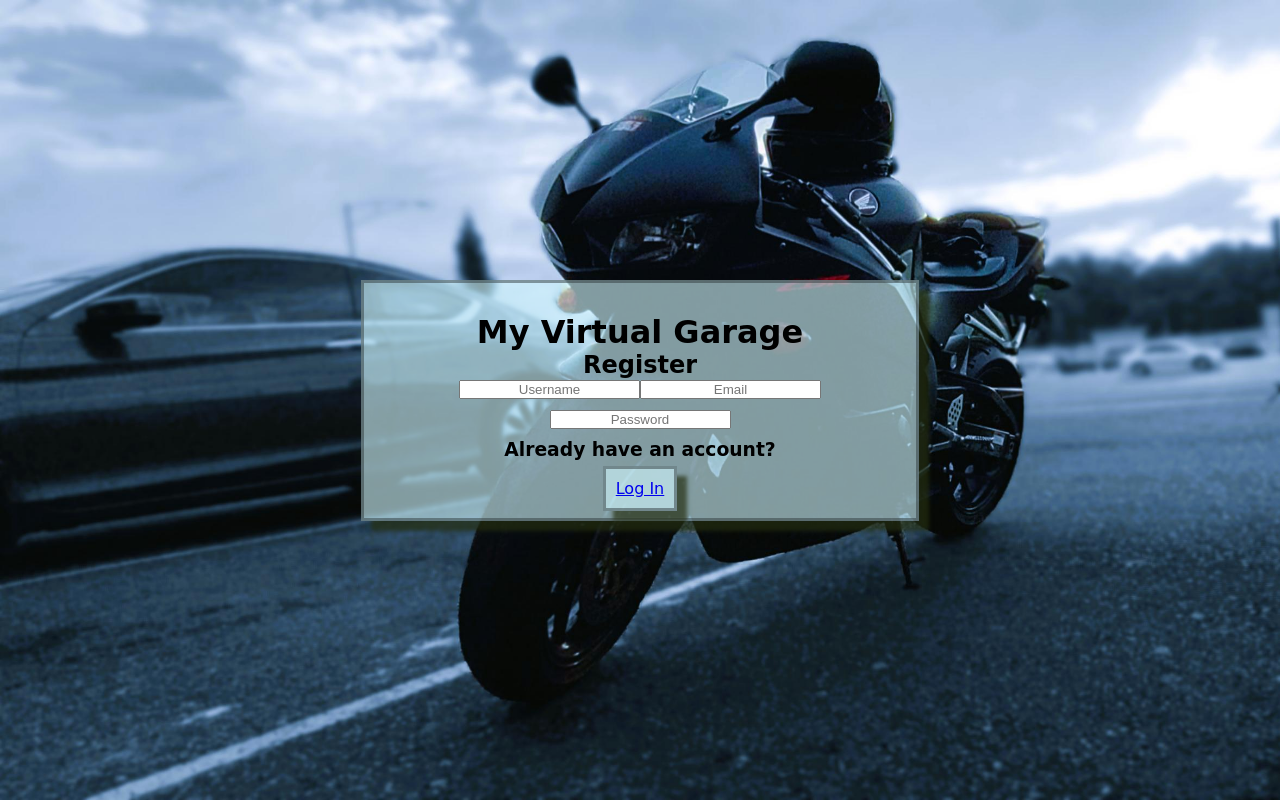
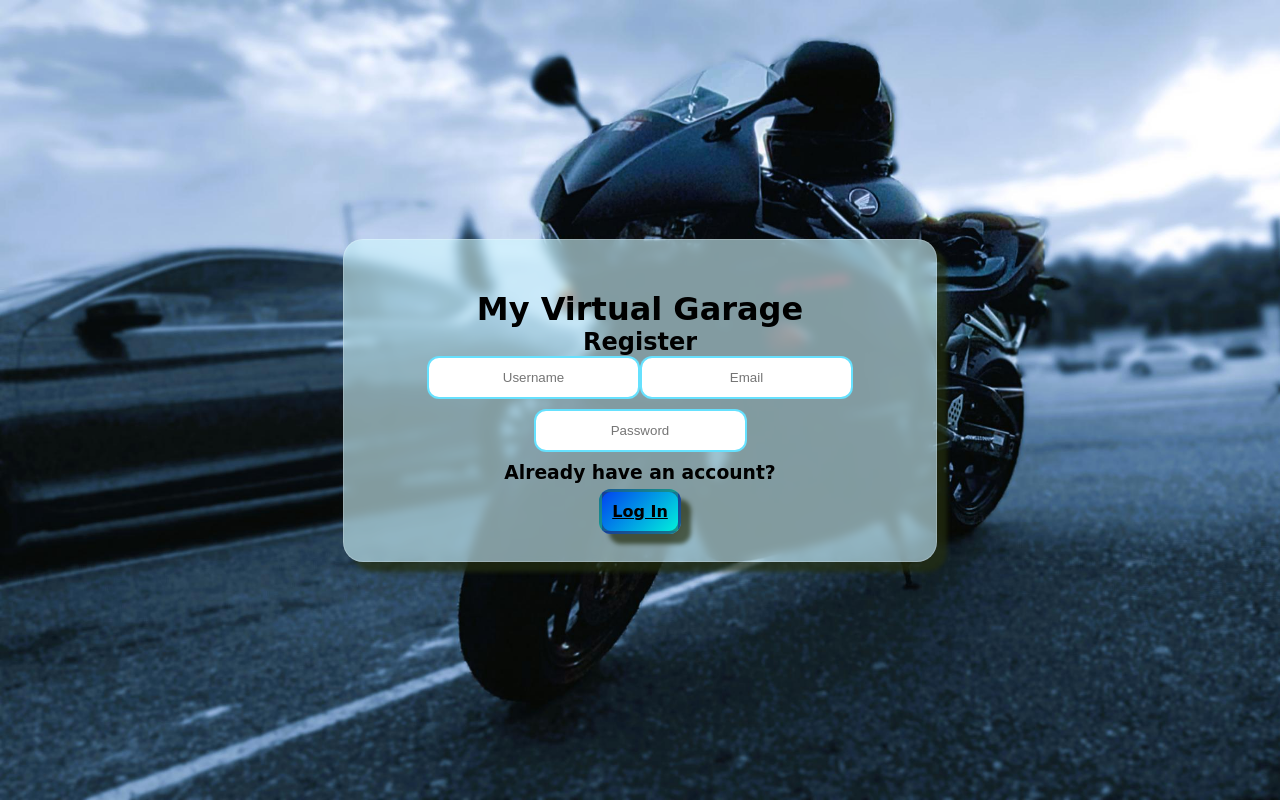
Before and after one commit to MaryOnAChair/MotorcycleHelper, an Angular app in the folder angularFrontEnd/: page /register in a window 1280 px wide. Built offline with nearby package versions, Linux system fonts and the light colour scheme.

Commit message:
login and register css

```diff
--- a/angularFrontEnd/src/app/components/about/about.component.css
+++ b/angularFrontEnd/src/app/components/about/about.component.css
@@ -170,6 +170,7 @@
   font-weight: bold;
 }
 .photos{
+
   display: grid;
   grid-template-columns: 2fr 1fr;
   align-items: center;
@@ -179,6 +180,7 @@
   padding: 10px;
 }
 .photos img{
+
   height: 80%;
   width: 80%;
   object-fit: cover;
@@ -188,6 +190,7 @@
   transition: transform 0.3s;
 
 }
+
 
 #yamaha{
   background: linear-gradient(135deg, #9bc9ff, #01549c, #0002ff);
--- a/angularFrontEnd/src/app/components/login/login.component.css
+++ b/angularFrontEnd/src/app/components/login/login.component.css
@@ -1,8 +1,4 @@
-body{
-  margin: 0px;
-  padding: 0px;
-  overflow: hidden;
-}
+
 .page{
   justify-content: center;
   align-content: center;
@@ -21,10 +17,12 @@ body{
   display: block;
 }
 .loginForm {
-  border: 3px solid rgba(46, 56, 58, 0.49);
   background-color: rgba(210, 248, 255, 0.61);
   box-shadow: 10px 10px 4px rgba(36, 46, 16, 0.69);
-
+  backdrop-filter: blur(5px);
+  -webkit-backdrop-filter: blur(5px);
+  border: 1px solid rgba(255, 255, 255, 0.2);
+  border-radius: 20px;
   align-items: center;
   align-content: center;
   margin: 0% auto;
@@ -36,17 +34,67 @@ body{
 
 .loginForm input {
   margin-bottom: 10px;
+  border: 2px solid rgba(1, 205, 254, 0.6);
+  border-radius: 12px;
+  padding: 12px 16px;
 }
 h3{
   margin: 15px auto;
 }
+
+.loginButton{
+  display: inline-block;
+  padding: 12px 30px;
+
+  border: 2px solid #01cdfe;
+  border-radius: 12px;
+  background: linear-gradient(135deg, #ff71ce, #01cdfe);
+  color: black;
+  font-size: 18px;
+  font-weight: bold;
+  font-family: "Comic Sans MS", cursive;
+
+  text-decoration: none;
+  cursor: pointer;
+  box-shadow:
+    0 0 10px #ff71ce,
+    0 0 20px #01cdfe;
+
+  transition: all 0.3s ease;
+}
+
+.loginButton:hover{
+  background-color: #01cdfe;
+  color: white;
+  box-shadow:
+    0 0 20px #ff71ce,
+    0 0 40px #01cdfe,
+    0 0 60px #05ffa1;
+
+  filter: brightness(1.2);
+}
+
+
 .registerButton {
 
   padding: 10px;
-  border: 3px solid rgba(46, 56, 58, 0.49);
-  background-color: rgba(210, 248, 255, 0.61);
+  border: 2px solid #01cdfe;
+  border-radius: 12px;
+  background: linear-gradient(135deg, #71ffb3, #bffe01);
+  font-weight: bold;
+  color: black;
   box-shadow: 10px 10px 4px rgba(36, 46, 16, 0.69);
   align-items: center;
   align-content: center;
 
 }
+.registerButton:hover{
+  background: linear-gradient(135deg, #268c70, #125e26);
+  color: white;
+  box-shadow:
+    0 0 20px #84ff71,
+    0 0 40px #01cdfe,
+    0 0 60px #2b7c5f;
+
+  filter: brightness(1.2);
+}
--- a/angularFrontEnd/src/app/components/login/login.component.html
+++ b/angularFrontEnd/src/app/components/login/login.component.html
@@ -13,13 +13,14 @@
   />
 <br>
   <input
-    type="text"
+    type="password"
     name="password"
     [(ngModel)]="password"
     placeholder="Password"
+
   />
 <br>
-  <button (click)="login()">
+  <button class="loginButton" (click)="login()">
     Login
   </button>
   <br>
--- a/angularFrontEnd/src/app/components/register/register.component.css
+++ b/angularFrontEnd/src/app/components/register/register.component.css
@@ -18,23 +18,29 @@
   display: block;
 }
 .registerForm {
-  border: 3px solid rgba(46, 56, 58, 0.49);
   background-color: rgba(210, 248, 255, 0.61);
   box-shadow: 10px 10px 4px rgba(36, 46, 16, 0.69);
-
+  backdrop-filter: blur(5px);
+  -webkit-backdrop-filter: blur(5px);
+  border: 1px solid rgba(255, 255, 255, 0.2);
+  border-radius: 20px;
   align-items: center;
   align-content: center;
   margin: 0 auto;
   display: block;
   width: 40%;
   height: auto;
-  padding: 20px;
+  padding: 40px;
   text-align: center;
 }
 
 .registerForm input {
   margin-bottom: 10px;
   text-align: center;
+
+  border: 2px solid rgba(1, 205, 254, 0.6);
+  border-radius: 12px;
+  padding: 12px 16px;
 }
 
 
@@ -43,11 +49,13 @@
 .loginButton {
   padding: 10px;
   border: 3px solid rgba(46, 56, 58, 0.49);
-  background-color: rgba(210, 248, 255, 0.61);
-  box-shadow: 10px 10px 4px rgba(36, 46, 16, 0.69);
   align-items: center;
   align-content: center;
-
+  border-radius: 12px;
+  background: linear-gradient(135deg, #0144ef, #01efdb);
+  font-weight: bold;
+  color: black;
+  box-shadow: 10px 10px 4px rgba(36, 46, 16, 0.69);
 }
 
 .errorBox{
@@ -66,3 +74,37 @@
  ul {
   list-style-type: none;
 }
+
+ .registerButton{
+   padding: 10px;
+   border: 2px solid #01cdfe;
+   border-radius: 12px;
+   background: linear-gradient(135deg, #01efdb, #bffe01);
+   font-weight: bold;
+   color: black;
+   box-shadow: 10px 10px 4px rgba(36, 46, 16, 0.69);
+   align-items: center;
+   align-content: center;
+ }
+.registerButton:hover{
+  background-color: #01cdfe;
+  color: white;
+  box-shadow:
+    0 0 20px #ff71ce,
+    0 0 40px #01cdfe,
+    0 0 60px #05ffa1;
+
+  filter: brightness(1.2);
+  cursor: pointer;
+
+}
+.loginButton:hover{
+  background: linear-gradient(135deg, #268c70, #125e26);
+  color: white;
+  box-shadow:
+    0 0 20px #84ff71,
+    0 0 40px #01cdfe,
+    0 0 60px #2b7c5f;
+
+  filter: brightness(1.2);
+}
--- a/angularFrontEnd/src/app/components/register/register.component.html
+++ b/angularFrontEnd/src/app/components/register/register.component.html
@@ -45,7 +45,7 @@
     </div>
     <div *ngIf="password.valid  && email.valid ">
 
-    <button (click)="register()">
+    <button class="registerButton" (click)="register()">
     Create Account
   </button>
     </div>
```
